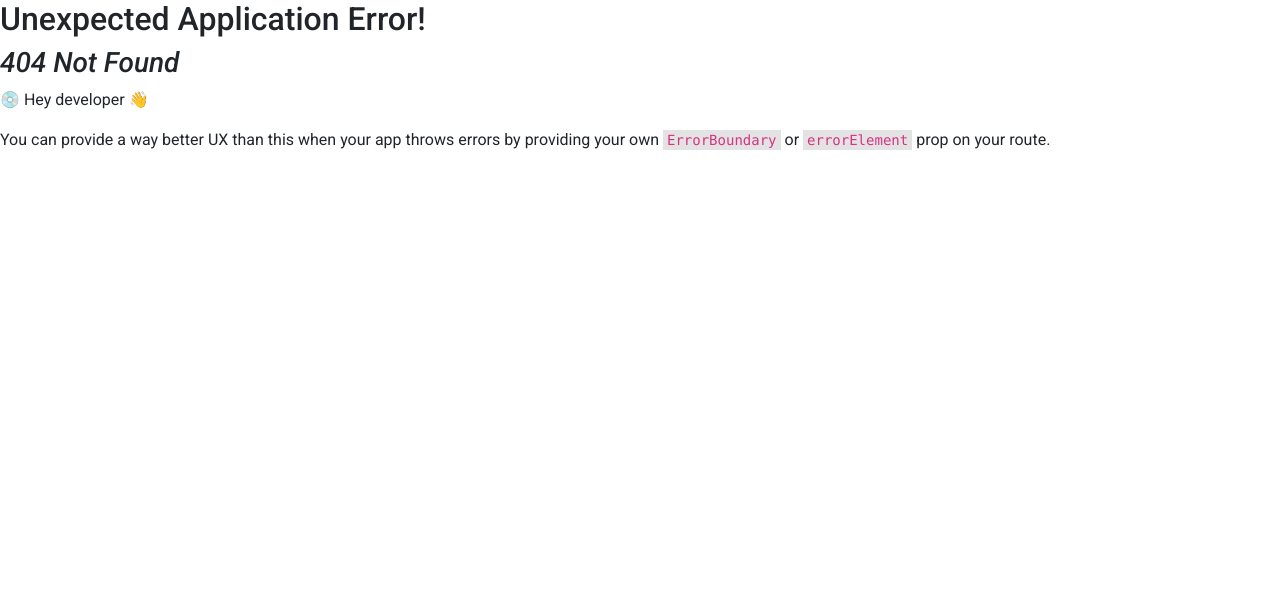
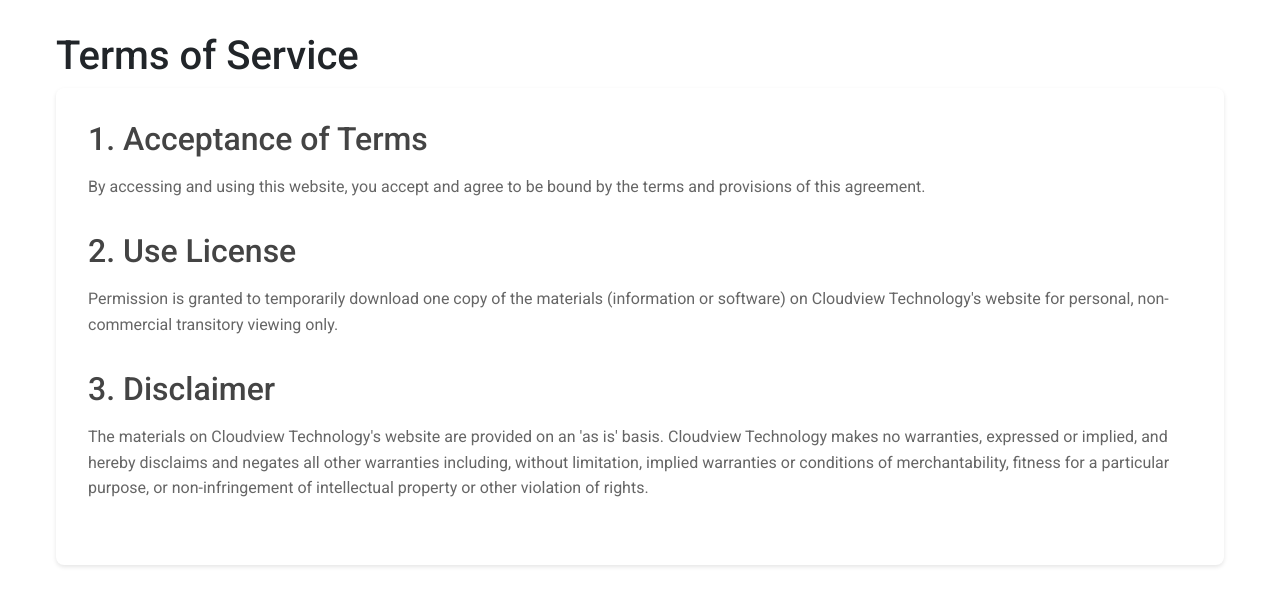
Before and after one commit to NoumanNaeem6686/rabbit-web, a React (Vite) app: page /terms-of-service in a window 1280 px wide. Before the commit this address had no page. Shown: the top 606 px of the page. Built offline with nearby package versions, Linux system fonts and the light colour scheme.

Commit message:
changes ok

```diff
--- a/src/Component/Footer.jsx
+++ b/src/Component/Footer.jsx
@@ -1,5 +1,4 @@
-import React from "react";
-import {NavLink} from "react-router-dom";
+import { NavLink } from "react-router-dom";
 import "../Styling/Footer.css";
 
 const Footer = () => {
@@ -7,9 +6,9 @@ const Footer = () => {
     <footer>
       <div className="container flex-column d-flex align-items-center">
         <div className="div-block">
-          <NavLink to={"https://phoenix-browser.com/"} >Privacy Policy</NavLink>
+          <NavLink to="/privacy-policy">Privacy Policy</NavLink>
           <div className="footer-space">|</div>
-          <NavLink to={"https://phoenix-browser.com/"} >Terms of Service</NavLink>
+          <NavLink to="/terms-of-service">Terms of Service</NavLink>
         </div>
         <span className="footer-para m-0 text-center">
           © Copyright 2025 Cloudview Technology. All rights reserved.
--- /dev/null
+++ b/src/Pages/PrivacyPolicy.jsx
@@ -0,0 +1,46 @@
+import React from "react";
+import "../Styling/Policy.css";
+
+const PrivacyPolicy = () => {
+  return (
+    <div className="policy-container">
+      <h1>Privacy Policy</h1>
+      <div className="policy-content">
+        <section>
+          <h2>1. Information We Collect</h2>
+          <p>
+            We collect information that you provide directly to us, including:
+          </p>
+          <ul>
+            <li>Personal information (name, email address, etc.)</li>
+            <li>Usage data and preferences</li>
+            <li>Device information</li>
+          </ul>
+        </section>
+
+        <section>
+          <h2>2. How We Use Your Information</h2>
+          <p>We use the collected information to:</p>
+          <ul>
+            <li>Provide and maintain our services</li>
+            <li>Improve user experience</li>
+            <li>Send important updates and notifications</li>
+            <li>Respond to your requests and inquiries</li>
+          </ul>
+        </section>
+
+        <section>
+          <h2>3. Data Security</h2>
+          <p>
+            We implement appropriate security measures to protect your personal
+            information.
+          </p>
+        </section>
+
+        {/* Add more sections as needed */}
+      </div>
+    </div>
+  );
+};
+
+export default PrivacyPolicy;
--- /dev/null
+++ b/src/Pages/TermsOfService.jsx
@@ -0,0 +1,45 @@
+import React from "react";
+import "../Styling/Policy.css";
+
+const TermsOfService = () => {
+  return (
+    <div className="policy-container">
+      <h1>Terms of Service</h1>
+      <div className="policy-content">
+        <section>
+          <h2>1. Acceptance of Terms</h2>
+          <p>
+            By accessing and using this website, you accept and agree to be
+            bound by the terms and provisions of this agreement.
+          </p>
+        </section>
+
+        <section>
+          <h2>2. Use License</h2>
+          <p>
+            Permission is granted to temporarily download one copy of the
+            materials (information or software) on Cloudview Technology's
+            website for personal, non-commercial transitory viewing only.
+          </p>
+        </section>
+
+        <section>
+          <h2>3. Disclaimer</h2>
+          <p>
+            The materials on Cloudview Technology's website are provided on an
+            'as is' basis. Cloudview Technology makes no warranties, expressed
+            or implied, and hereby disclaims and negates all other warranties
+            including, without limitation, implied warranties or conditions of
+            merchantability, fitness for a particular purpose, or
+            non-infringement of intellectual property or other violation of
+            rights.
+          </p>
+        </section>
+
+        {/* Add more sections as needed */}
+      </div>
+    </div>
+  );
+};
+
+export default TermsOfService;
--- /dev/null
+++ b/src/Styling/Policy.css
@@ -0,0 +1,36 @@
+.policy-container {
+  max-width: 1200px;
+  margin: 2rem auto;
+  padding: 0 1rem;
+}
+
+.policy-content {
+  background-color: #fff;
+  padding: 2rem;
+  border-radius: 8px;
+  box-shadow: 0 2px 4px rgba(0, 0, 0, 0.1);
+}
+
+.policy-content section {
+  margin-bottom: 2rem;
+}
+
+.policy-content h1 {
+  color: #333;
+  margin-bottom: 1.5rem;
+}
+
+.policy-content h2 {
+  color: #444;
+  margin-bottom: 1rem;
+}
+
+.policy-content p,
+.policy-content ul {
+  color: #666;
+  line-height: 1.6;
+}
+
+.policy-content ul {
+  margin-left: 2rem;
+}
```
Also changed, not shown: src/App.jsx (+11 -1 lines).
